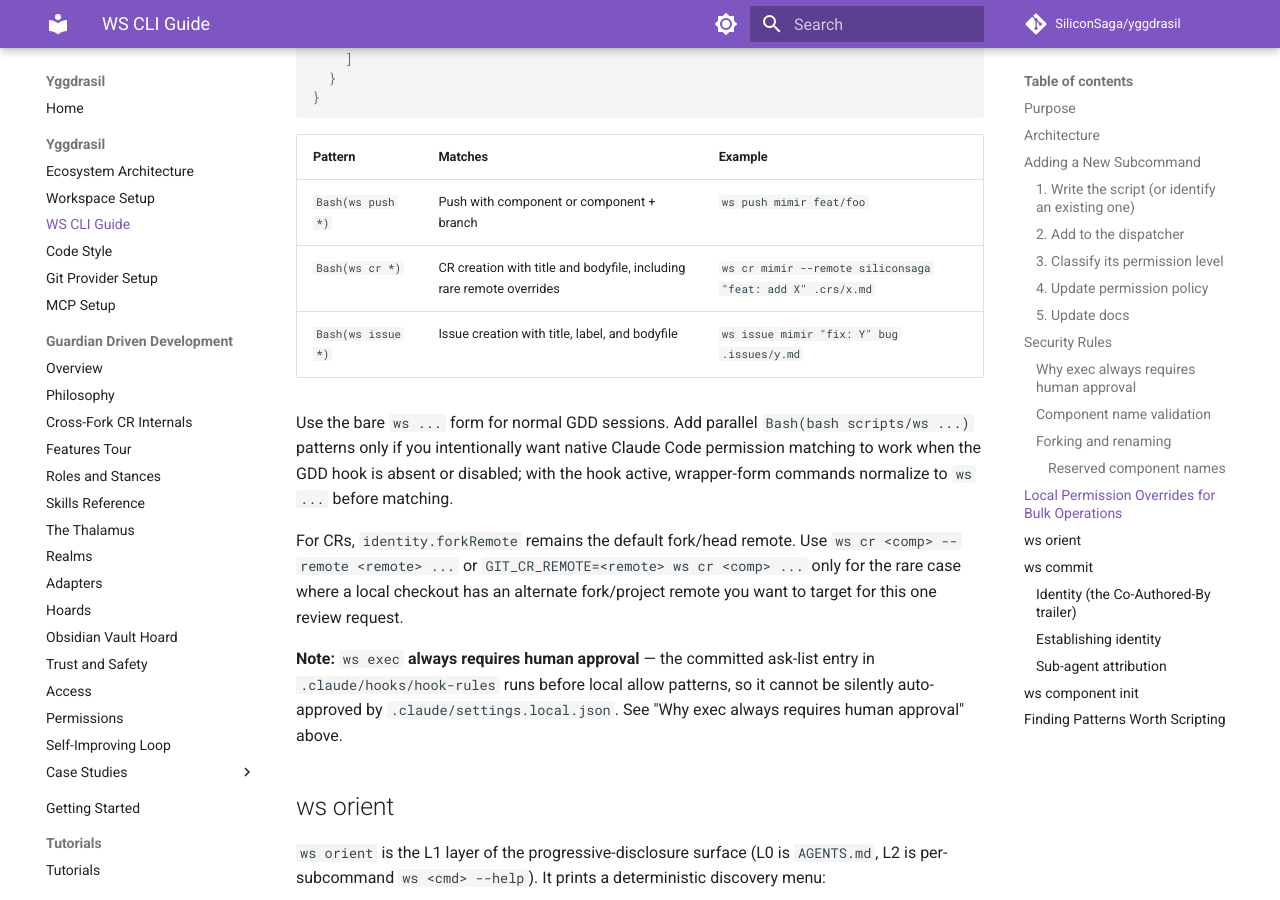
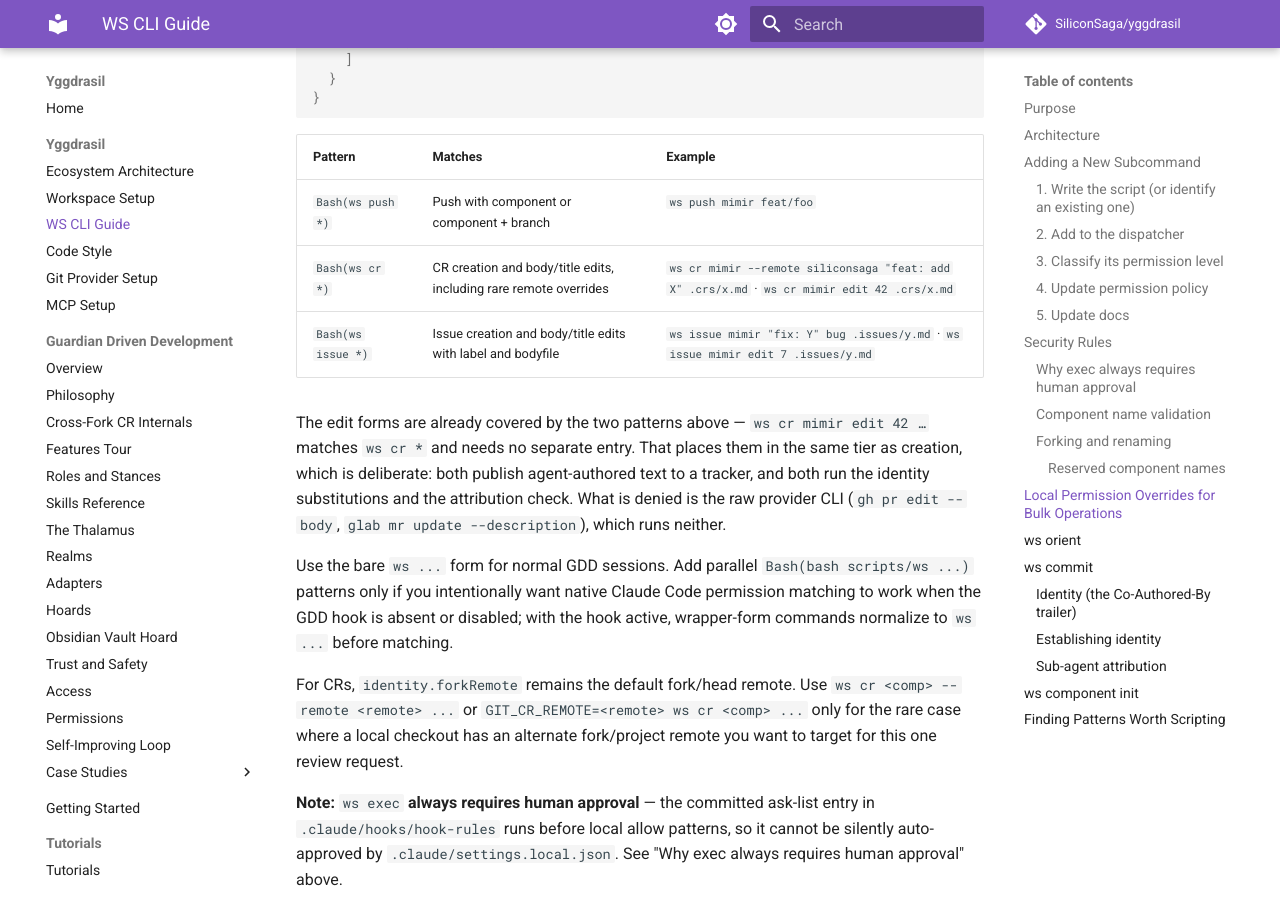
Before and after one commit to SiliconSaga/yggdrasil, an MkDocs documentation site: the page built from docs/ws-cli-guide.md, in a window 1280 px wide and 900 px high, scrolled down 5495 px. Built offline with MkDocs 1.6.1 and Material for MkDocs 9.7.7, drawn with Linux system fonts in a browser that asks for light colours; comment, search, counter and statistics services are not loaded.

Commit message:
docs(ws): document the edit verbs and open the v1.2 changelog
The `ws review comment` entry covers #141, which merged without a changelog entry of its own.

The CLI guide gains a permissions fact rather than a command reference (`ws <cmd> --help` is the reference, and those are updated in their own commits): `Bash(ws cr *)` already matches `ws cr <comp> edit`, so the edit verbs inherit the creation tier with no new allowlist entry. That is intended — both forms publish agent-authored text and both now run the same checks — but it is invisible from the pattern, so it is written down.

`docs/gdd/agent-communication.md` is deliberately untouched: it arrives with #161, still open, and its "the disclaimer covers bodies, not replies" line becomes false once that lands on top of this. Noted in the CR body so it is not lost.

Co-Authored-By: Claude Opus 5 <noreply@anthropic.com>

```diff
--- a/docs/ws-cli-guide.md
+++ b/docs/ws-cli-guide.md
@@ -181,8 +181,10 @@ Side-effect commands (`push`, `cr`, `issue`) prompt for approval by default. (`w
 | Pattern | Matches | Example |
 |---|---|---|
 | `Bash(ws push *)` | Push with component or component + branch | `ws push mimir feat/foo` |
-| `Bash(ws cr *)` | CR creation with title and bodyfile, including rare remote overrides | `ws cr mimir --remote siliconsaga "feat: add X" .crs/x.md` |
-| `Bash(ws issue *)` | Issue creation with title, label, and bodyfile | `ws issue mimir "fix: Y" bug .issues/y.md` |
+| `Bash(ws cr *)` | CR creation and body/title edits, including rare remote overrides | `ws cr mimir --remote siliconsaga "feat: add X" .crs/x.md` · `ws cr mimir edit 42 .crs/x.md` |
+| `Bash(ws issue *)` | Issue creation and body/title edits with label and bodyfile | `ws issue mimir "fix: Y" bug .issues/y.md` · `ws issue mimir edit 7 .issues/y.md` |
+
+The edit forms are already covered by the two patterns above — `ws cr mimir edit 42 …` matches `ws cr *` and needs no separate entry. That places them in the same tier as creation, which is deliberate: both publish agent-authored text to a tracker, and both run the identity substitutions and the attribution check. What is denied is the raw provider CLI (`gh pr edit --body`, `glab mr update --description`), which runs neither.
 
 Use the bare `ws ...` form for normal GDD sessions. Add parallel `Bash(bash scripts/ws ...)` patterns only if you intentionally want native Claude Code permission matching to work when the GDD hook is absent or disabled; with the hook active, wrapper-form commands normalize to `ws ...` before matching.
 
```
Also changed, not shown: .agent/skills/gdd-branch-workflow/SKILL.md (+2 -0 lines), .agent/skills/gdd-review-triage/SKILL.md (+4 -1 lines), CHANGELOG.md (+14 -0 lines).
